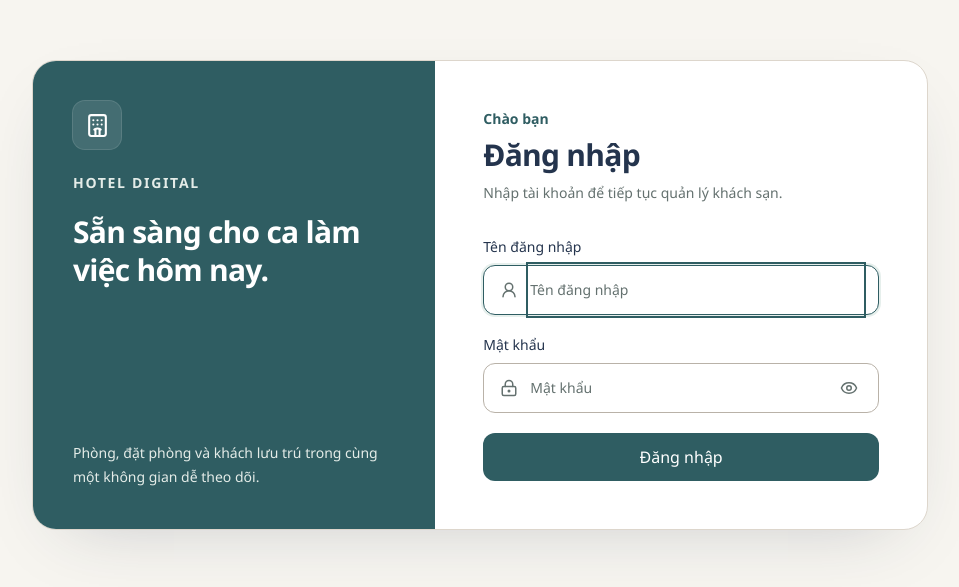
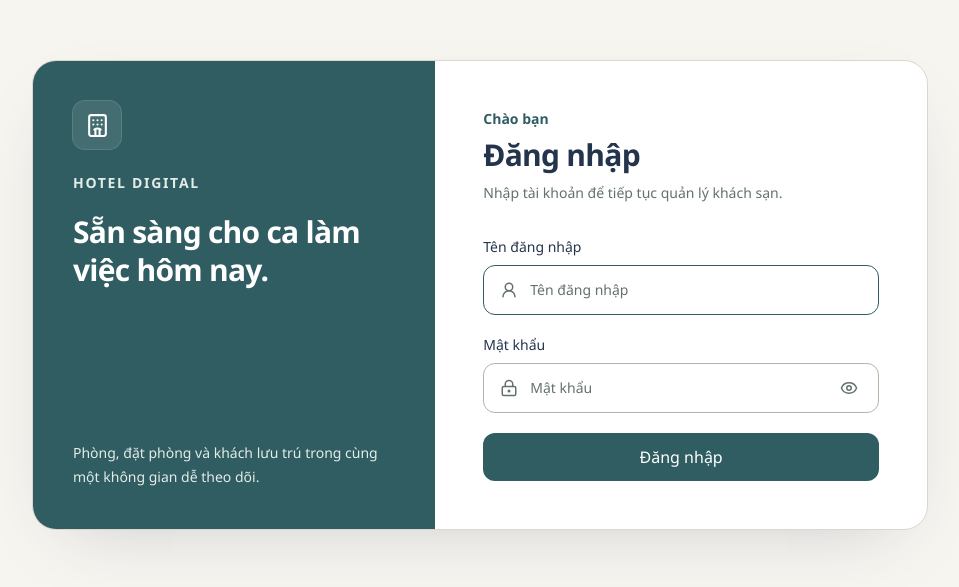
Before and after one commit to MPGranji/hotel-digital, a Next.js app in the folder frontend/: page /dashboard in a window 1280 px wide. Shown: the part 105-692 px from the top of the page, without its empty margins (160-1119 px from the left). Built offline with nearby package versions, Linux system fonts and the light colour scheme; no server answers.

Commit message:
refine login input focus border

```diff
--- a/frontend/src/app/globals.css
+++ b/frontend/src/app/globals.css
@@ -57,6 +57,10 @@ body {
 :focus-visible {
   outline: 2px solid var(--focus);
   outline-offset: 2px;
+}
+
+.login-field input:focus-visible {
+  outline: none;
 }
 
 @layer base {
--- a/frontend/src/features/auth/development-login.tsx
+++ b/frontend/src/features/auth/development-login.tsx
@@ -43,14 +43,14 @@ export function DevelopmentLogin({ onSignedIn }: Readonly<{ onSignedIn: () => vo
           <form className="mt-8 space-y-5" onSubmit={submit}>
             <label className="block text-sm font-medium text-[var(--foreground)]">
               Tên đăng nhập
-              <span className="mt-2 flex items-center gap-3 rounded-xl border border-[var(--border-strong)] bg-white px-4 focus-within:border-[var(--primary)] focus-within:ring-2 focus-within:ring-[var(--nav-active)]">
+              <span className="login-field mt-2 flex items-center gap-3 rounded-xl border border-[var(--border-strong)] bg-white px-4 transition-colors focus-within:border-[var(--primary)]">
                 <UserRound aria-hidden="true" className="shrink-0 text-[var(--muted)]" size={18} />
                 <input autoComplete="username" autoFocus className="min-h-12 w-full border-0 bg-transparent text-[var(--foreground)] outline-none placeholder:text-[var(--muted)]" onChange={(event) => { setUsername(event.target.value); setError(undefined); }} placeholder="Tên đăng nhập" value={username} />
               </span>
             </label>
             <label className="block text-sm font-medium text-[var(--foreground)]">
               Mật khẩu
-              <span className="mt-2 flex items-center gap-3 rounded-xl border border-[var(--border-strong)] bg-white px-4 focus-within:border-[var(--primary)] focus-within:ring-2 focus-within:ring-[var(--nav-active)]">
+              <span className="login-field mt-2 flex items-center gap-3 rounded-xl border border-[var(--border-strong)] bg-white px-4 transition-colors focus-within:border-[var(--primary)]">
                 <LockKeyhole aria-hidden="true" className="shrink-0 text-[var(--muted)]" size={18} />
                 <input autoComplete="current-password" className="min-h-12 w-full border-0 bg-transparent text-[var(--foreground)] outline-none placeholder:text-[var(--muted)]" onChange={(event) => { setPassword(event.target.value); setError(undefined); }} placeholder="Mật khẩu" type={showPassword ? "text" : "password"} value={password} />
                 <button aria-label={showPassword ? "Ẩn mật khẩu" : "Hiện mật khẩu"} className="shrink-0 rounded-md p-1 text-[var(--muted)] hover:bg-[var(--surface-muted)] hover:text-[var(--foreground)]" onClick={() => setShowPassword((value) => !value)} type="button">{showPassword ? <EyeOff aria-hidden="true" size={18} /> : <Eye aria-hidden="true" size={18} />}</button>
```
